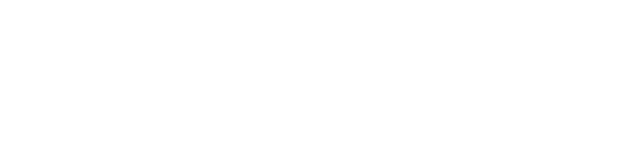
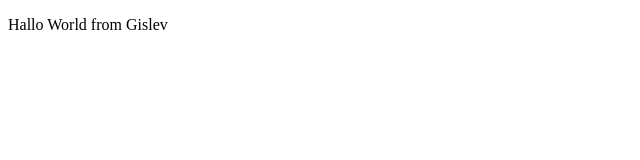
Before and after one commit to Bluespace42/Energi, a plain HTML site: page index.html in a window 1280 px wide. Shown: the whole page, without its empty margins (0-640 px from the left). Drawn offline with Linux system fonts and the light colour scheme.

Commit message:
From Gislev

```diff
--- a/index.html
+++ b/index.html
@@ -6,6 +6,6 @@
     <title>Document</title>
 </head>
 <body>
-
+    <p>Hallo World from Gislev</p>
 </body>
 </html>
```
